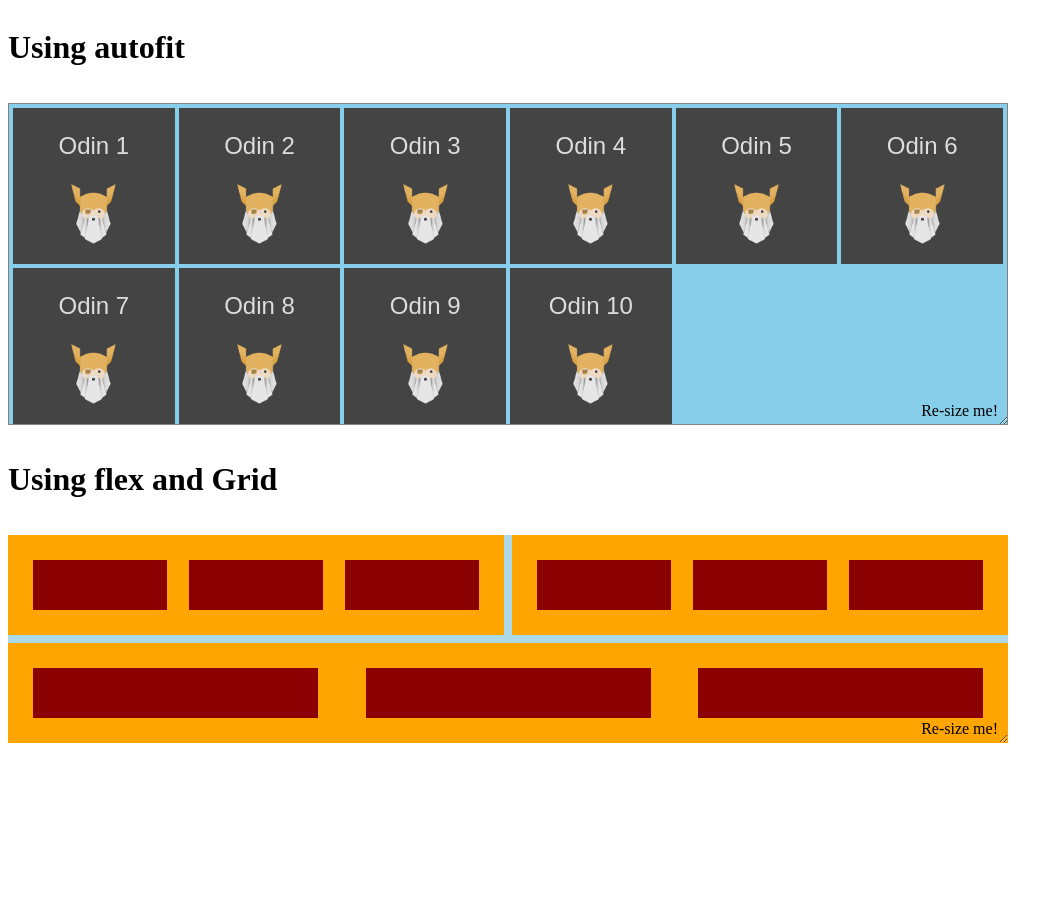
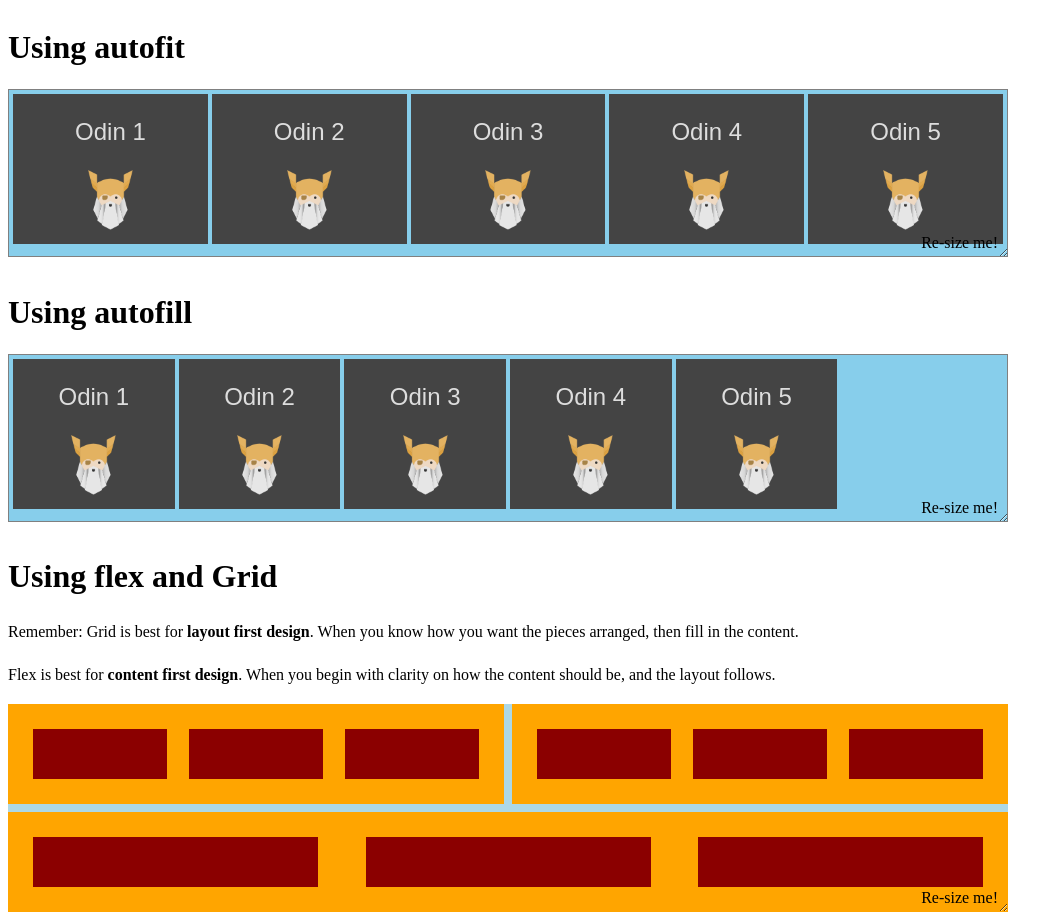
Before and after one commit to atleastonebearplease/code-library, a plain HTML site: page HTML-CSS/experiment-with-css-grid/advanced-grid.html in a window 1280 px wide. Shown: the whole page, without its empty margins (0-1063 px from the left). Before the commit the page ends 800 px from the top, so only its background shows below. Drawn offline with Linux system fonts and the light colour scheme.

Commit message:
feat: Add titles to cards, auto fill vs fit cards
Added titles to the card sections. Also added a card to show the
difference between auto-fit and auto-fill

```diff
--- a/HTML-CSS/experiment-with-css-grid/advanced-grid.css
+++ b/HTML-CSS/experiment-with-css-grid/advanced-grid.css
@@ -3,6 +3,15 @@ body {
     grid-template-columns: 1fr;
     grid-auto-rows: min-content;
     gap: 15px;
+}
+
+body > h1 {
+    margin-bottom: 0.5rem;
+}
+
+body > p {
+    margin-top: 0.3rem;
+    margin-bottom: 0.3rem;
 }
 
 .example-card {
@@ -25,15 +34,46 @@ body {
     overflow: visible;
 }
 
-.auto-demonstration {
+.auto-fit-demonstration {
 
-    .auto-demonstration__grid-container {
+    .auto-fit-demonstration__grid-container {
         display: grid;
         gap: 4px;
         border: 1px solid grey;
         background-color: skyblue;
         grid-template-rows: repeat(2, max(150px, 50%)); /* Use repeat function */
         grid-template-columns: repeat(auto-fit, minmax(150px, 1fr));
+        padding: 4px;
+        overflow: hidden;
+    }
+
+    div {
+        background-color: #444;
+        text-align: center;
+        color: #ddd;
+        font-family: sans-serif;
+        font-size: 1.5rem;
+        padding: 12px;
+    }
+
+    p {
+        margin: 12px auto 24px;
+    }
+
+    img {
+        height: 60px;
+    }
+}
+
+.auto-fill-demonstration {
+
+    .auto-fill-demonstration__grid-container {
+        display: grid;
+        gap: 4px;
+        border: 1px solid grey;
+        background-color: skyblue;
+        grid-template-rows: repeat(2, max(150px, 50%)); /* Use repeat function */
+        grid-template-columns: repeat(auto-fill, minmax(150px, 1fr));
         padding: 4px;
         overflow: hidden;
     }
--- a/HTML-CSS/experiment-with-css-grid/advanced-grid.html
+++ b/HTML-CSS/experiment-with-css-grid/advanced-grid.html
@@ -10,8 +10,8 @@
   <body>
 
     <h1>Using autofit</h1>
-    <div class="example-card auto-demonstration">
-        <div class="auto-demonstration__grid-container">
+    <div class="example-card auto-fit-demonstration">
+        <div class="auto-fit-demonstration__grid-container">
             <div>
                 <p>Odin 1</p>
                 <img src="TOP.png" alt="top logo" />
@@ -32,30 +32,38 @@
                 <p>Odin 5</p>
                 <img src="TOP.png" alt="top logo" />
             </div>
+        </div>
+    </div>
+
+    <h1>Using autofill</h1>
+    <div class="example-card auto-fill-demonstration">
+        <div class="auto-fill-demonstration__grid-container">
             <div>
-                <p>Odin 6</p>
+                <p>Odin 1</p>
                 <img src="TOP.png" alt="top logo" />
             </div>
             <div>
-                <p>Odin 7</p>
+                <p>Odin 2</p>
                 <img src="TOP.png" alt="top logo" />
             </div>
             <div>
-                <p>Odin 8</p>
+                <p>Odin 3</p>
                 <img src="TOP.png" alt="top logo" />
             </div>
             <div>
-                <p>Odin 9</p>
+                <p>Odin 4</p>
                 <img src="TOP.png" alt="top logo" />
             </div>
             <div>
-                <p>Odin 10</p>
+                <p>Odin 5</p>
                 <img src="TOP.png" alt="top logo" />
             </div>
         </div>
     </div>
 
     <h1>Using flex and Grid</h1>
+    <p>Remember: Grid is best for <strong>layout first design</strong>. When you know how you want the pieces arranged, then fill in the content.</p>
+    <p>Flex is best for <strong>content first design</strong>. When you begin with clarity on how the content should be, and the layout follows.</p>
     <div class="example-card flex-and-grid">
         <div class="flex-and-grid__layout">
             <div class="layout__child">
```
